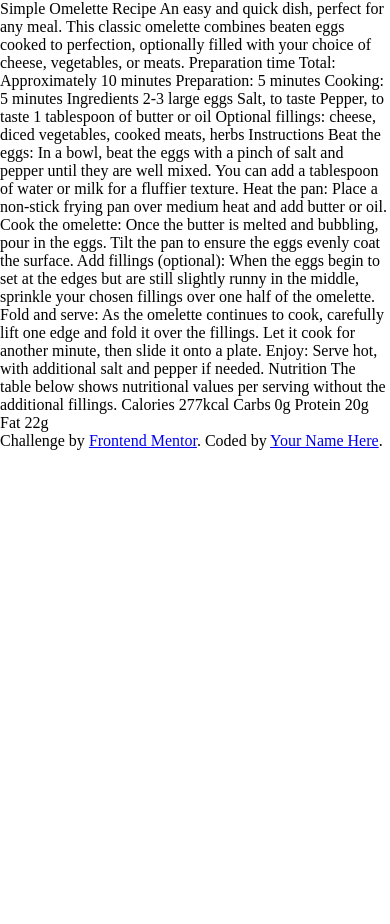
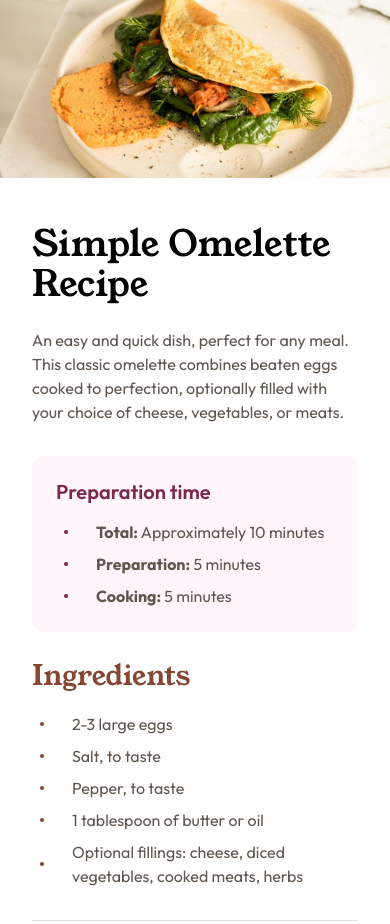
Before and after one commit to bricard-dev/ftm_recipe-page, a plain HTML site: page index.html in a window 390 px wide. Shown: the top 924 px of the page. Before the commit the page ends 844 px from the top, so only its background shows below. Drawn offline with Linux system fonts and the light colour scheme.

Commit message:
Add mobile style

```diff
--- a/index.html
+++ b/index.html
@@ -18,31 +18,122 @@
     <title>Frontend Mentor | Recipe page</title>
   </head>
   <body>
-    Simple Omelette Recipe An easy and quick dish, perfect for any meal. This
-    classic omelette combines beaten eggs cooked to perfection, optionally
-    filled with your choice of cheese, vegetables, or meats. Preparation time
-    Total: Approximately 10 minutes Preparation: 5 minutes Cooking: 5 minutes
-    Ingredients 2-3 large eggs Salt, to taste Pepper, to taste 1 tablespoon of
-    butter or oil Optional fillings: cheese, diced vegetables, cooked meats,
-    herbs Instructions Beat the eggs: In a bowl, beat the eggs with a pinch of
-    salt and pepper until they are well mixed. You can add a tablespoon of water
-    or milk for a fluffier texture. Heat the pan: Place a non-stick frying pan
-    over medium heat and add butter or oil. Cook the omelette: Once the butter
-    is melted and bubbling, pour in the eggs. Tilt the pan to ensure the eggs
-    evenly coat the surface. Add fillings (optional): When the eggs begin to set
-    at the edges but are still slightly runny in the middle, sprinkle your
-    chosen fillings over one half of the omelette. Fold and serve: As the
-    omelette continues to cook, carefully lift one edge and fold it over the
-    fillings. Let it cook for another minute, then slide it onto a plate. Enjoy:
-    Serve hot, with additional salt and pepper if needed. Nutrition The table
-    below shows nutritional values per serving without the additional fillings.
-    Calories 277kcal Carbs 0g Protein 20g Fat 22g
+    <main>
+      <article class="card">
+        <img
+          class="card__image"
+          src="./assets/images/image-omelette.jpeg"
+          alt="Omelette"
+        />
+        <div class="card__recipe">
+          <div class="card__header">
+            <h1 class="card__title">Simple Omelette Recipe</h1>
+            <p class="card__description">
+              An easy and quick dish, perfect for any meal. This classic
+              omelette combines beaten eggs cooked to perfection, optionally
+              filled with your choice of cheese, vegetables, or meats.
+            </p>
+          </div>
 
+          <section class="card__preparation-time">
+            <h2>Preparation time</h2>
+            <ul>
+              <li><strong>Total:</strong> Approximately 10 minutes</li>
+              <li><strong>Preparation:</strong> 5 minutes</li>
+              <li><strong>Cooking:</strong> 5 minutes</li>
+            </ul>
+          </section>
+
+          <section class="card__ingredients">
+            <h2>Ingredients</h2>
+            <ul>
+              <li>2-3 large eggs</li>
+              <li>Salt, to taste</li>
+              <li>Pepper, to taste</li>
+              <li>1 tablespoon of butter or oil</li>
+              <li>
+                Optional fillings: cheese, diced vegetables, cooked meats, herbs
+              </li>
+            </ul>
+          </section>
+
+          <section class="card__instructions">
+            <h2>Instructions</h2>
+            <ol>
+              <li>
+                <strong>Beat the eggs:</strong> In a bowl, beat the eggs with a
+                pinch of salt and pepper until they are well mixed. You can add
+                a tablespoon of water or milk for a fluffier texture.
+              </li>
+              <li>
+                <strong>Heat the pan:</strong> Place a non-stick frying pan over
+                medium heat and add butter or oil.
+              </li>
+              <li>
+                <strong>Cook the omelette:</strong> Once the butter is melted
+                and bubbling, pour in the eggs. Tilt the pan to ensure the eggs
+                evenly coat the surface.
+              </li>
+              <li>
+                <strong>Add fillings (optional):</strong> When the eggs begin to
+                set at the edges but are still slightly runny in the middle,
+                sprinkle your chosen fillings over one half of the omelette.
+              </li>
+              <li>
+                <strong>Fold and serve:</strong> As the omelette continues to
+                cook, carefully lift one edge and fold it over the fillings. Let
+                it cook for another minute, then slide it onto a plate.
+              </li>
+              <li>
+                <strong>Enjoy:</strong> Serve hot, with additional salt and
+                pepper if needed.
+              </li>
+            </ol>
+          </section>
+
+          <section class="card__nutrition">
+            <h2>Nutrition</h2>
+            <table>
+              <caption>
+                The table below shows nutritional values per serving without the
+                additional fillings.
+              </caption>
+              <thead>
+                <tr>
+                  <th>Nutrient</th>
+                  <th>Amount</th>
+                </tr>
+              </thead>
+              <tbody>
+                <tr>
+                  <td>Calories</td>
+                  <td>277kcal</td>
+                </tr>
+                <tr>
+                  <td>Carbs</td>
+                  <td>0g</td>
+                </tr>
+                <tr>
+                  <td>Protein</td>
+                  <td>20g</td>
+                </tr>
+                <tr>
+                  <td>Fat</td>
+                  <td>22g</td>
+                </tr>
+              </tbody>
+            </table>
+          </section>
+        </div>
+      </article>
+    </main>
+    <footer>
       <div class="attribution">
         Challenge by
         <a href="https://www.frontendmentor.io?ref=challenge" target="_blank"
           >Frontend Mentor</a
         >. Coded by <a href="#">Your Name Here</a>.
       </div>
+    </footer>
   </body>
 </html>
--- a/style.css
+++ b/style.css
@@ -1,13 +1,14 @@
 @font-face {
   font-family: 'Young Serif';
-  src: url('assets/fonts/young-serif/YoungSerif-Regular.ttf') format('truetype'),
+  src: url('assets/fonts/young-serif/YoungSerif-Regular.ttf') format('truetype');
   font-weight: 400;
   font-style: normal;
 }
 
 @font-face {
   font-family: 'Outfit';
-  src: url('assets/fonts/outfit/Outfit-VariableFont_wght.ttf') format('truetype'),
+  src: url('assets/fonts/outfit/Outfit-VariableFont_wght.ttf')
+      format('truetype'),
     url('assets/fonts/outfit/static/Outfit-Regular.ttf') format('truetype');
   font-weight: 400;
   font-style: normal;
@@ -15,7 +16,8 @@
 
 @font-face {
   font-family: 'Outfit';
-  src: url('assets/fonts/outfit/Outfit-VariableFont_wght.ttf') format('truetype'),
+  src: url('assets/fonts/outfit/Outfit-VariableFont_wght.ttf')
+      format('truetype'),
     url('assets/fonts/outfit/static/Outfit-SemiBold.ttf') format('truetype');
   font-weight: 600;
   font-style: normal;
@@ -23,32 +25,214 @@
 
 @font-face {
   font-family: 'Outfit';
-  src: url('assets/fonts/outfit/Outfit-VariableFont_wght.ttf') format('truetype'),
+  src: url('assets/fonts/outfit/Outfit-VariableFont_wght.ttf')
+      format('truetype'),
     url('assets/fonts/outfit/static/Outfit-Bold.ttf') format('truetype');
   font-weight: 700;
   font-style: normal;
 }
 
-* {
+*,
+*::before,
+*::after {
   margin: 0;
   padding: 0;
   box-sizing: border-box;
 }
 
 :root {
+  --default-font-size: 16px;
+  --primary-font: 'Outfit', sans-serif;
+  --secondary-font: 'Young Serif', sans-serif;
   --white: hsl(0, 0%, 100%);
-
   --stone-150: hsl(30, 18%, 87%);
   --stone-100: hsl(30, 54%, 90%);
   --stone-600: hsl(30, 10%, 34%);
   --stone-900: hsl(24, 5%, 18%);
-
   --brown-800: hsl(14, 45%, 36%);
-
   --pink-800: hsl(332, 51%, 32%);
   --pink-50: hsl(330, 100%, 98%);
 }
 
 body {
-  font-size: 16px;
+  background-color: var(--stone-100);
+  font-family: var(--primary-font);
+  font-size: var(--default-font-size);
+  line-height: 1.5rem;
 }
+
+section {
+  padding-bottom: 2rem;
+  display: flex;
+  flex-direction: column;
+  gap: 1.5rem;
+  border-bottom: 1px solid var(--stone-150);
+  color: var(--stone-600);
+}
+
+h2 {
+  font-family: var(--secondary-font);
+  font-weight: 400;
+  font-size: 1.75rem;
+  color: var(--brown-800);
+}
+
+strong {
+  font-weight: 700;
+  color: var(--stone-600);
+}
+
+ul {
+  display: flex;
+  flex-direction: column;
+  gap: 0.5rem;
+}
+
+ol,
+ul {
+  list-style-type: none;
+}
+
+ul li,
+ol li {
+  padding-left: 2.5rem;
+  position: relative;
+}
+
+ul li::before {
+  content: '';
+  position: absolute;
+  top: calc(50% - 2px);
+  left: 0.5rem;
+  width: 4px;
+  height: 4px;
+  border-radius: 50%;
+}
+
+.card {
+  max-width: 736px;
+  margin: auto;
+  background-color: var(--white);
+}
+
+.card__image {
+  width: 100%;
+  object-fit: cover;
+}
+
+.card__recipe {
+  padding: 2rem;
+  display: flex;
+  flex-direction: column;
+  gap: 2rem;
+}
+
+.card__header {
+  margin-top: 0.5rem;
+  display: flex;
+  flex-direction: column;
+  gap: 1.5rem;
+}
+
+.card__title {
+  font-family: var(--secondary-font);
+  font-weight: 500;
+  font-size: 2.25rem;
+  line-height: 2.5rem;
+}
+
+.card__description {
+  color: var(--stone-600);
+}
+
+/* Preparation Time */
+
+.card__preparation-time {
+  padding: 1.5rem;
+  border-radius: 0.75rem;
+  gap: 1rem;
+  border: none;
+  background-color: var(--pink-50);
+}
+
+.card__preparation-time h2 {
+  font-family: var(--primary-font);
+  font-weight: 600;
+  font-size: 1.25rem;
+  color: var(--pink-800);
+}
+
+.card__preparation-time ul li::before {
+  background-color: var(--pink-800);
+}
+
+/* Ingredients */
+
+.card__ingredients ul li::before {
+  background-color: var(--brown-800);
+}
+
+/* Instructions */
+
+.card__instructions ol {
+  counter-reset: ordered-list-item;
+}
+
+.card__instructions ol li::before {
+  counter-increment: ordered-list-item;
+  content: counter(ordered-list-item) '.';
+  position: absolute;
+  top: 0;
+  left: 0.5rem;
+  font-weight: 700;
+  color: var(--brown-800);
+}
+
+/* Nutrition */
+
+.card__nutrition {
+  padding-bottom: 0;
+  border: none;
+}
+
+.card__nutrition table {
+  border-collapse: collapse; /* Correction ici */
+}
+
+.card__nutrition table caption {
+  padding-bottom: 1.5rem;
+  text-align: left;
+}
+
+.card__nutrition table thead {
+  display: none;
+}
+
+.card__nutrition tr:not(:last-child) td {
+  border-bottom: 1px solid var(--stone-150);
+}
+
+.card__nutrition tr:first-child td {
+  padding-top: 0;
+}
+
+.card__nutrition td {
+  padding: 0.75rem 2rem;
+}
+
+.card__nutrition tr td:last-child {
+  padding-left: 0;
+  padding-right: 3rem;
+  font-weight: 700;
+  color: var(--brown-800);
+}
+
+.attribution {
+  font-size: 11px;
+  text-align: center;
+  padding: 1rem 0;
+}
+
+.attribution a {
+  color: hsl(228, 45%, 44%);
+}
```
Lines whose indentation alone changed are shown as unchanged.
